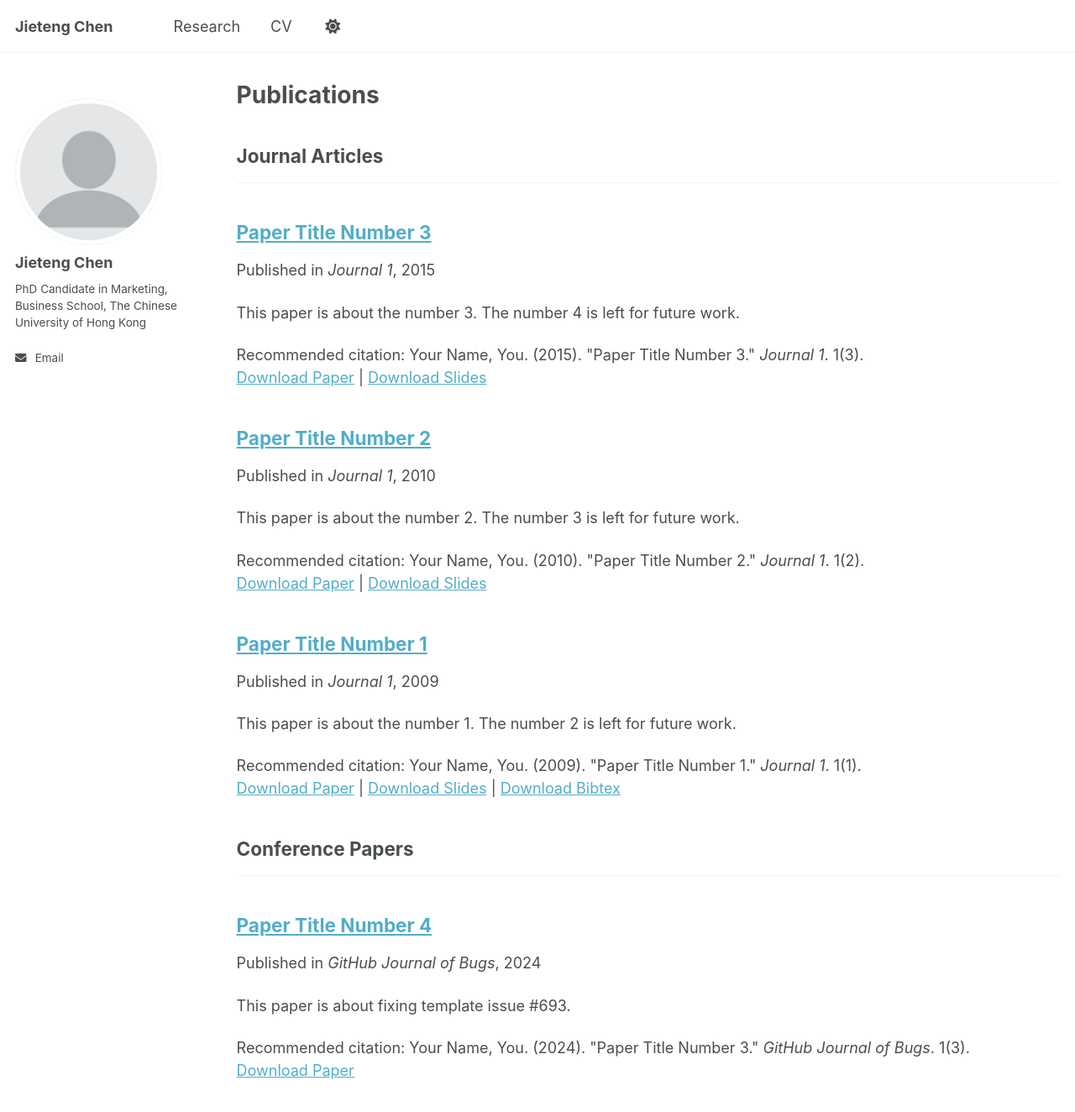
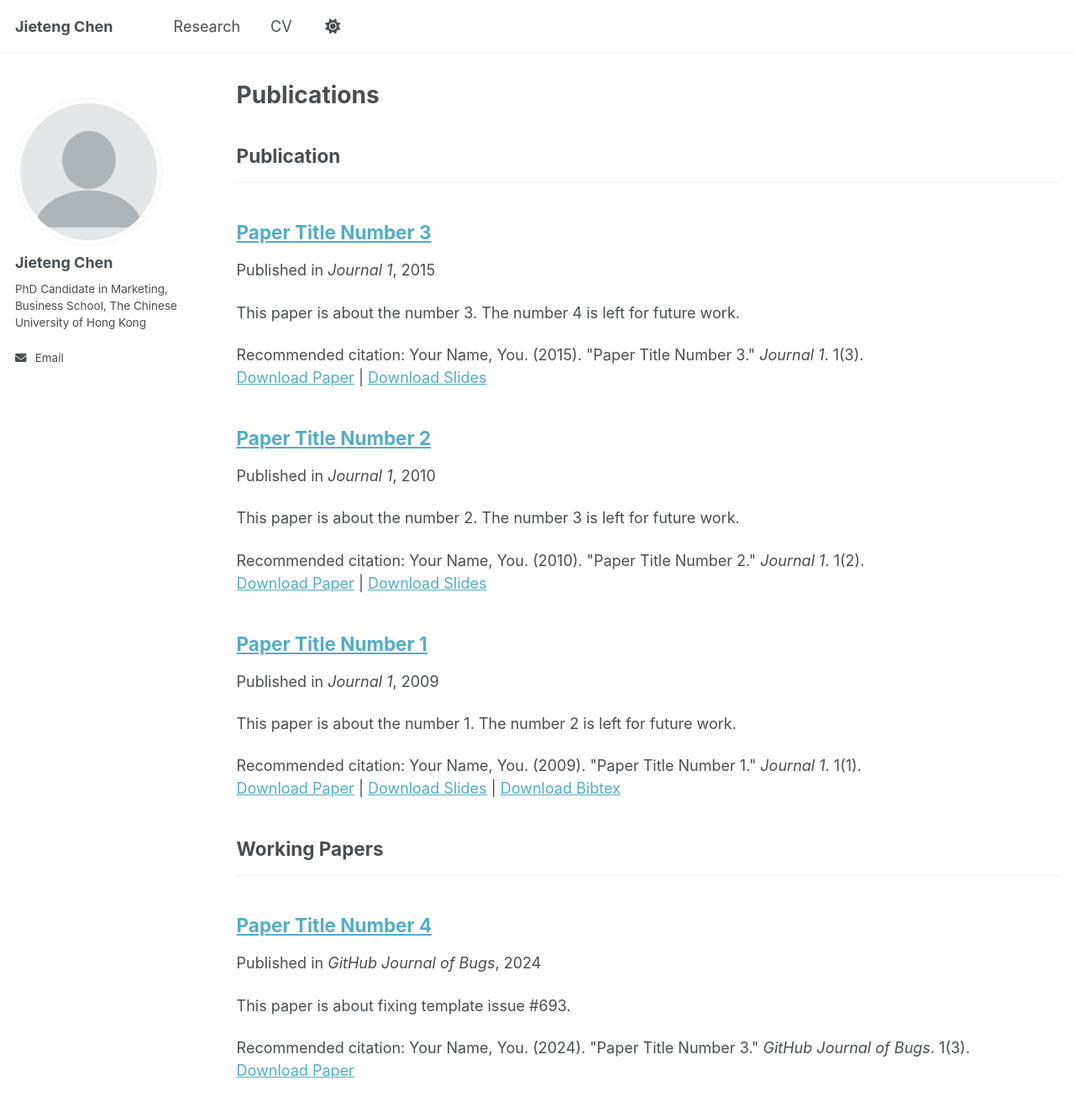
Before and after one commit to JietengChen/jietengchen.github.io, a Jekyll site: the page built from _pages/publications.html, in a window 1280 px wide and 1400 px high. Shown: the top 1324 px of the window at 84% size. Built offline with Jekyll 4.4.1, drawn with Linux system fonts in a browser that asks for light colours.

Commit message:
Update _config.yml

```diff
--- a/_config.yml
+++ b/_config.yml
@@ -81,9 +81,9 @@ publication_category:
   books:
     title: 'Books'
   manuscripts:
-    title: 'Journal Articles'
+    title: 'Publication'
   conferences:
-    title: 'Conference Papers'
+    title: 'Working Papers'
 
 # Site Settings
 teaser                   :  # filename of teaser fallback teaser image placed in /images/, .e.g. "500x300.png"
```
